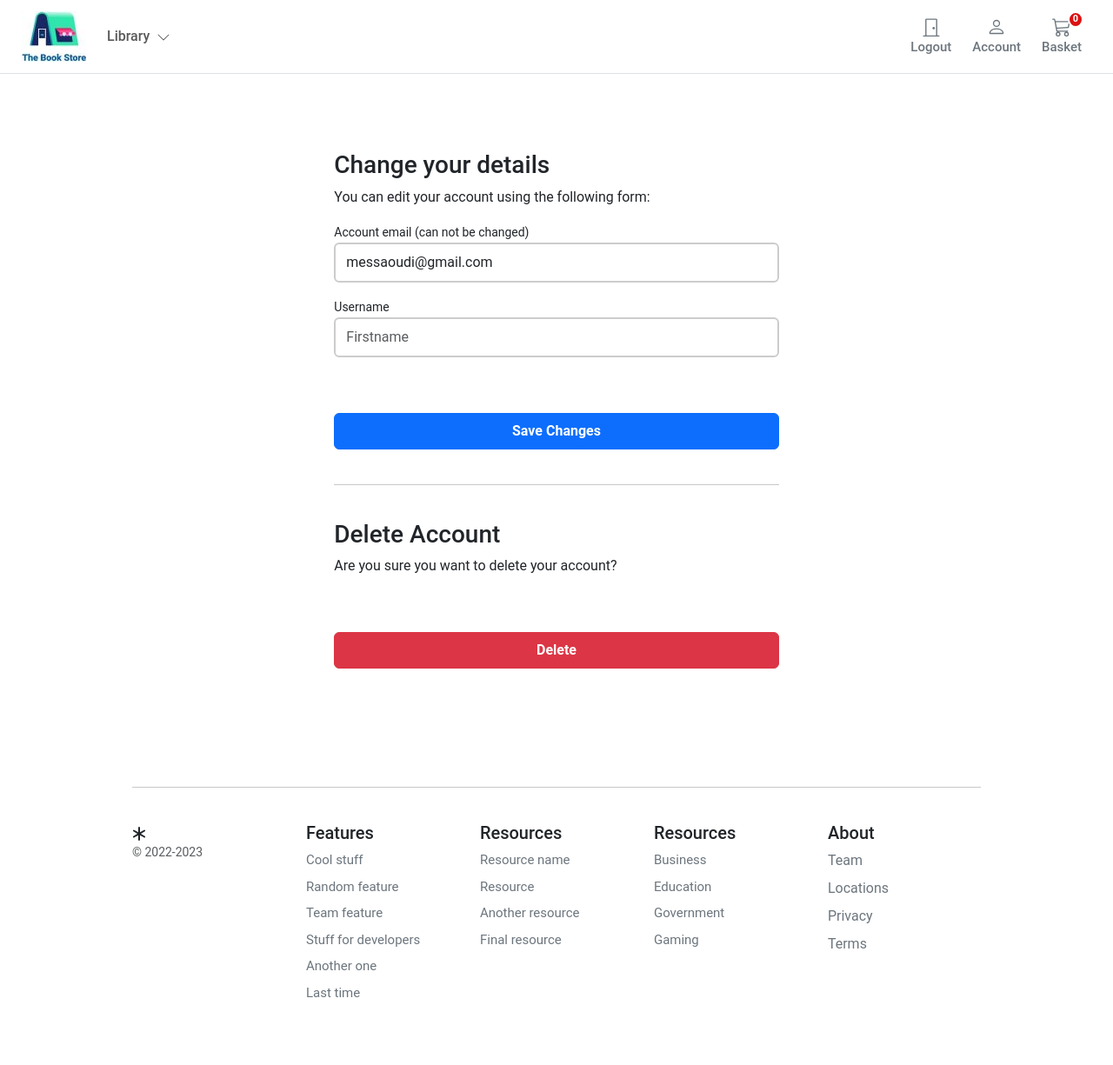
After one commit to messaoudisalma/project-django, a Django app: page /account/profile/edit/ in a window 1280 px wide. The commit adds this page. Shown: the whole page at 87% size. Run offline with Django 4.2, Linux system fonts and the light colour scheme; a user stored in the database is signed in; data that the repository does not hold is empty.

Commit message:
presque terminée l'APPS account

```diff
--- a/account/forms.py
+++ b/account/forms.py
@@ -1,6 +1,20 @@
 from django import forms
+from django.contrib.auth.forms import (AuthenticationForm, PasswordResetForm,
+                                       SetPasswordForm)
 
 from .models import UserBase
+
+class UserLoginForm(AuthenticationForm):
+
+    username = forms.CharField(widget=forms.TextInput(
+        attrs={'class': 'form-control mb-3', 'placeholder': 'Username', 'id': 'login-username'}))
+    password = forms.CharField(widget=forms.PasswordInput(
+        attrs={
+            'class': 'form-control',
+            'placeholder': 'Password',
+            'id': 'login-pwd',
+        }
+    ))
 
 
 class RegistrationForm(forms.ModelForm):
@@ -14,7 +28,7 @@ class RegistrationForm(forms.ModelForm):
         model = UserBase
         fields = ('user_name', 'email',)
 
-    def clean_user_name(self):
+    def clean_username(self):
         user_name = self.cleaned_data['user_name'].lower()
         r = UserBase.objects.filter(user_name=user_name)
         if r.count():
@@ -44,3 +58,47 @@ class RegistrationForm(forms.ModelForm):
             {'class': 'form-control mb-3', 'placeholder': 'Password'})
         self.fields['password2'].widget.attrs.update(
             {'class': 'form-control', 'placeholder': 'Repeat Password'})
+
+
+class PwdResetForm(PasswordResetForm):
+
+    email = forms.EmailField(max_length=254, widget=forms.TextInput(
+        attrs={'class': 'form-control mb-3', 'placeholder': 'Email', 'id': 'form-email'}))
+
+    def clean_email(self):
+        email = self.cleaned_data['email']
+        u = UserBase.objects.filter(email=email)
+        if not u:
+            raise forms.ValidationError(
+                'Unfortunatley we can not find that email address')
+        return email
+
+
+class PwdResetConfirmForm(SetPasswordForm):
+    new_password1 = forms.CharField(
+        label='New password', widget=forms.PasswordInput(
+            attrs={'class': 'form-control mb-3', 'placeholder': 'New Password', 'id': 'form-newpass'}))
+    new_password2 = forms.CharField(
+        label='Repeat password', widget=forms.PasswordInput(
+            attrs={'class': 'form-control mb-3', 'placeholder': 'New Password', 'id': 'form-new-pass2'}))
+
+
+class UserEditForm(forms.ModelForm):
+
+    email = forms.EmailField(
+        label='Account email (can not be changed)', max_length=200, widget=forms.TextInput(
+            attrs={'class': 'form-control mb-3', 'placeholder': 'email', 'id': 'form-email', 'readonly': 'readonly'}))
+
+
+    first_name = forms.CharField(
+        label='Username', min_length=4, max_length=50, widget=forms.TextInput(
+            attrs={'class': 'form-control mb-3', 'placeholder': 'Firstname', 'id': 'form-lastname'}))
+
+    class Meta:
+        model = UserBase
+        fields = ('email', 'first_name',)
+
+    def __init__(self, *args, **kwargs):
+        super().__init__(*args, **kwargs)
+        self.fields['first_name'].required = True
+        self.fields['email'].required = True
--- a/account/templates/account/registration/register.html
+++ b/account/templates/account/registration/register.html
@@ -54,7 +54,7 @@
                                 {{ form.password2 }}
                                 <button class="btn btn-primary btn-block py-2 mb-4 mt-5 fw500 w-100" type="submit">Register</button>
                                 <p class="text-center">
-                                    <a href="">Already have an account?</a>
+                                    <a href="{% url "account:login" %}">Already have an account?</a>
                                 </p>
                             </form>
                         </div>
--- /dev/null
+++ b/account/templates/account/user/edit_details.html
@@ -0,0 +1,72 @@
+{% extends "store/base.html" %}
+{% block title %}Edit Profile{% endblock %}
+{% block content %}
+
+<style>
+    .account-form input {
+        border: 2px solid #ccc;
+        height: calc(2em + .75rem + 2px);
+    }
+
+    .account-form input:focus {
+        border-color: #1497ff;
+        box-shadow: none;
+    }
+</style>
+
+<div class="container-fluid">
+    <div class="row no-gutter">
+        <div class="col-md-12">
+            <div class="login d-flex align-items-center py-5">
+                <div class="container">
+                    <div class="row">
+                        <div class="col-12 col-lg-7  mx-auto">
+
+                            <form class="account-form px-4 pt-4" method="post" enctype="multipart/form-data">
+                                {% if user_form.is_valid %}
+                                <div class="alert alert-primary" role="alert">
+                                    Details successfully updated!
+                                </div>
+                                <p class="small text-center pt-0">
+                                    <a href="{% url "account:dashboard" %}">Back to Dashboard</a>
+                                </p>
+                                {%else%}
+                                <h3>Change your details</h3>
+                                <p>You can edit your account using the following form:</p>
+                                {% endif %}
+
+                                {% if form.errors %}
+                                <div class="alert alert-primary" role="alert">
+                                    Error: Please try again!
+                                </div>
+                                {% endif %}
+
+                                {% csrf_token %}
+                                <label class="small font-weight-bold">{{ user_form.email.label}}</label>
+                                {{ user_form.email }}
+                                <label class="small font-weight-bold">{{ user_form.first_name.label}}</label>
+                                {{ user_form.first_name }}
+
+                                <button class="btn btn-primary btn-block py-2 mb-4 mt-5 fw-bold w-100" type="submit"
+                                    value="Save changes">Save Changes</button>
+                                <hr class="mb-3">
+
+                            </form>
+
+                            <form class="account-form px-4" action="{% url "account:delete_user" %}" method="post">
+                                {% csrf_token %}
+                                <p class=" h3 pt-4 font-weight-bold">Delete Account</p>
+                                <p>Are you sure you want to delete your account?</p>
+                                <button type="submit" role="button"
+                                    class="btn btn-danger btn-block py-2 mb-4 mt-5 fw-bold w-100">Delete</button>
+                            </form>
+
+
+                        </div>
+                    </div>
+                </div>
+            </div>
+        </div>
+    </div>
+</div>
+{% endblock %}
--- a/account/urls.py
+++ b/account/urls.py
@@ -1,11 +1,32 @@
 from django.urls import path
+from django.contrib.auth import views as auth_views
 from . import views
+from django.views.generic import TemplateView
+from .forms import (PwdResetConfirmForm, PwdResetForm, UserLoginForm)
 
 app_name = 'account'
 
 urlpatterns = [
+    path('login/', auth_views.LoginView.as_view(template_name='account/registration/login.html',
+                                                form_class=UserLoginForm), name='login'),
+    path('logout/', auth_views.LogoutView.as_view(next_page='/account/login/'), name='logout'),
     path('register/', views.account_register, name='register'),
     path('activate/<slug:uidb64>/<slug:token>/', views.account_activate, name='activate'),
+    # Reset password
+    path('password_reset/', auth_views.PasswordResetView.as_view(template_name="account/user/password_reset_form.html",
+                                                                 success_url='password_reset_email_confirm',
+                                                                 email_template_name='account/user/password_reset_email.html',
+                                                                 form_class=PwdResetForm), name='pwdreset'),
+    path('password_reset_confirm/<uidb64>/<token>', auth_views.PasswordResetConfirmView.as_view(template_name='account/user/password_reset_confirm.html',
+                                                                                                success_url='/account/password_reset_complete/',
+                                                                                                form_class=PwdResetConfirmForm),name="password_reset_confirm"),
+    path('password_reset/password_reset_email_confirm/',
+         TemplateView.as_view(template_name="account/user/reset_status.html"), name='password_reset_done'),
+    path('password_reset_complete/',
+         TemplateView.as_view(template_name="account/user/reset_status.html"), name='password_reset_complete'),
     # User dashboard
     path('dashboard/', views.dashboard, name='dashboard'),
+    path('profile/edit/', views.edit_details, name='edit_details'),
+    path('profile/delete_user/', views.delete_user, name='delete_user'),
+    path('profile/delete_confirm/', TemplateView.as_view(template_name="account/user/delete_confirm.html"), name='delete_confirmation'),
 ]
--- a/account/views.py
+++ b/account/views.py
@@ -1,9 +1,10 @@
 from django.contrib.sites.shortcuts import get_current_site
+from django.contrib.auth import login, logout
 from django.http import HttpResponse
 from django.shortcuts import redirect, render
-from .forms import RegistrationForm
+from .forms import RegistrationForm, UserEditForm
 from django.template.loader import render_to_string
-from django.utils.encoding import force_bytes, force_text
+from django.utils.encoding import force_bytes, force_str
 from django.utils.http import urlsafe_base64_decode, urlsafe_base64_encode
 from .token import account_activation_token
 from .models import UserBase
@@ -16,10 +17,31 @@ def dashboard(request):
     return render(request,
                   'account/user/dashboard.html',)
 
+@login_required
+def edit_details(request):
+    if request.method == 'POST':
+        user_form = UserEditForm(instance=request.user, data=request.POST)
+
+        if user_form.is_valid():
+            user_form.save()
+    else:
+        user_form = UserEditForm(instance=request.user)
+
+    return render(request,
+                  'account/user/edit_details.html', {'user_form': user_form})
+
+@login_required
+def delete_user(request):
+    user = UserBase.objects.get(user_name=request.user)
+    user.is_active = False
+    user.save()
+    logout(request)
+    return redirect('account:delete_confirmation')
+
 def account_register(request):
 
-    # if request.user.is_authenticated:
-    #     return redirect('/')
+    if request.user.is_authenticated:
+        return redirect('account:dashboard')
 
     if request.method == 'POST':
         registerForm = RegistrationForm(request.POST)
@@ -42,14 +64,14 @@ def account_register(request):
             return HttpResponse('registered succesfully and activation sent')
     else:
         registerForm = RegistrationForm()
-        return render(request, 'account/registration/register.html', {'form': registerForm})
+    return render(request, 'account/registration/register.html', {'form': registerForm})
 
 def account_activate(request, uidb64, token):
     try:
-        uid = force_text(urlsafe_base64_decode(uidb64))
+        uid = force_str(urlsafe_base64_decode(uidb64))
         user = UserBase.objects.get(pk=uid)
-    except():
-        pass
+    except(TypeError, ValueError, OverflowError, user.DoesNotExist):
+        user = None
     if user is not None and account_activation_token.check_token(user, token):
         user.is_active = True
         user.save()
--- a/store/templates/store/base.html
+++ b/store/templates/store/base.html
@@ -54,7 +54,7 @@
                     </button>
 
                     {% if user.is_authenticated %}
-                    <a type="button" role="button" href=""
+                    <a type="button" role="button" href="{% url "account:logout" %}"
                         class="btn btn-outline-secondary border-0 basket-btn">
                         <div>
                             <svg xmlns="http://www.w3.org/2000/svg" width="22" height="22" fill="currentColor"
@@ -67,7 +67,7 @@
                         <span class="fs15 fw500">Logout</span>
                     </a>
                     {% else %}
-                    <a type="button" role="button" href=""
+                    <a type="button" role="button" href="{% url "account:login" %}"
                         class="btn btn-outline-secondary border-0 basket-btn">
                         <div>
                             <svg xmlns="http://www.w3.org/2000/svg" width="22" height="22" fill="currentColor"
@@ -81,7 +81,7 @@
                     </a>
                     {% endif %}
 
-                    <a type="button" role="button" href=""
+                    <a type="button" role="button" href="{% url "account:dashboard" %}"
                         class="btn btn-outline-secondary border-0 basket-btn">
                         <div>
                             <svg xmlns="http://www.w3.org/2000/svg" width="22" height="22" fill="currentColor"
```
Also changed, not shown: account/models.py (+9 -0 lines), account/templates/account/registration/login.html (added, +65 -0 lines), account/templates/account/user/dashboard.html (+22 -1 lines), account/templates/account/user/delete_confirm.html (added, +35 -0 lines), account/templates/account/user/password_reset_confirm.html (added, +90 -0 lines), account/templates/account/user/password_reset_email.html (added, +14 -0 lines), account/templates/account/user/password_reset_form.html (added, +51 -0 lines), account/templates/account/user/reset_status.html (added, +46 -0 lines), db.sqlite3.
